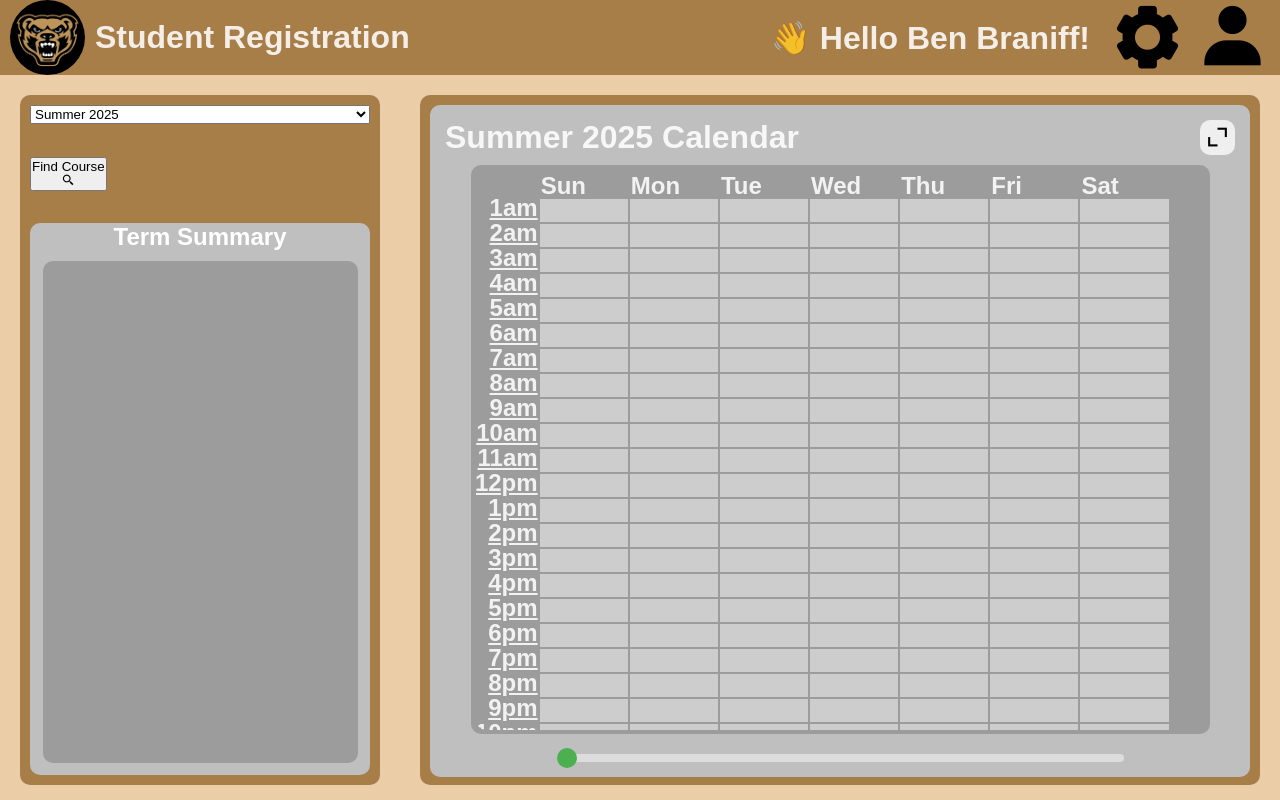
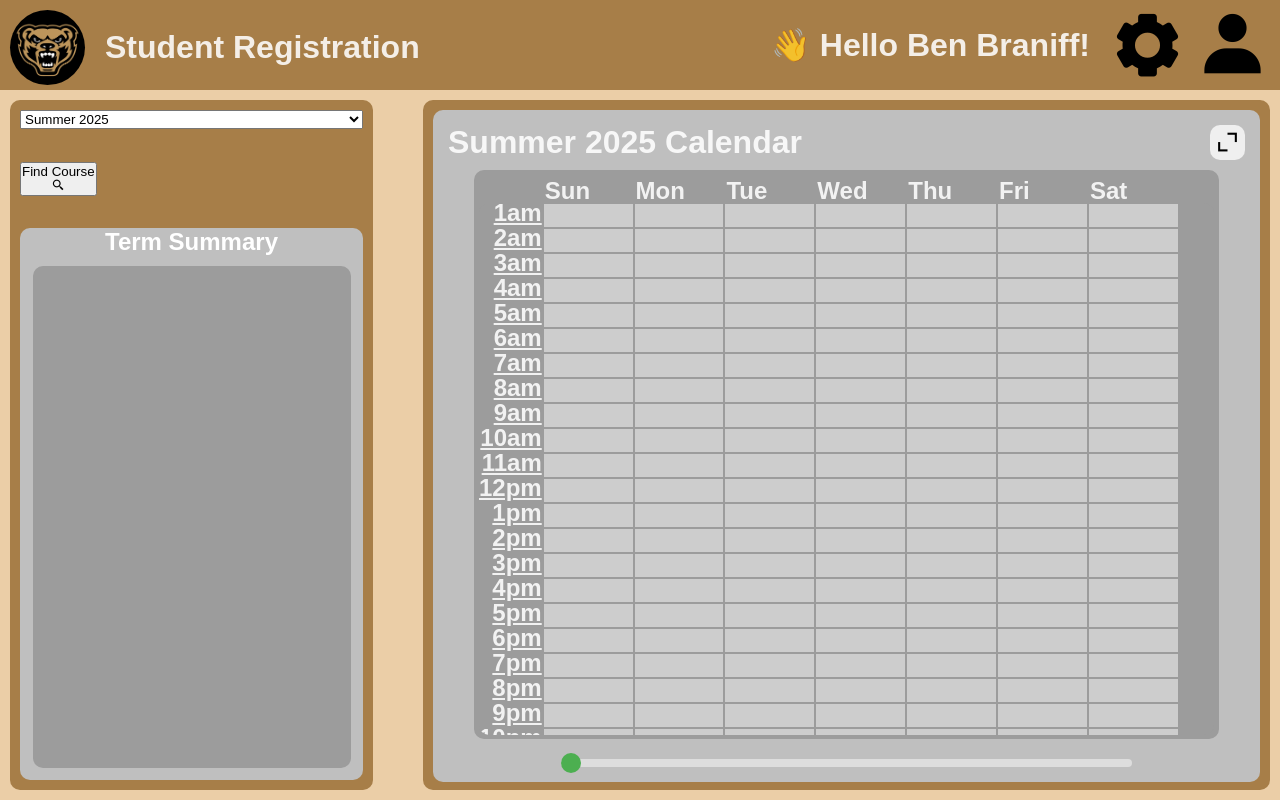
Before and after one commit to msalama2/CSI-3450-DataBase-and-Design, a React (Vite) app in the folder frontend/: page / in a window 1280 px wide. Built offline with nearby package versions, Linux system fonts and the light colour scheme.

Commit message:
calendar touch ups

```diff
--- a/frontend/src/components/homepage/components/calendar/calendar.jsx
+++ b/frontend/src/components/homepage/components/calendar/calendar.jsx
@@ -4,7 +4,7 @@ import "./calendar.css";
 import Day from "./components/day";
 import TimeLegend from "./components/TimeLegend";
 
-function Calendar( {toggleFullScreen} ) {
+function Calendar({ toggleFullScreen, selectedTerm }) {
   const divRef = useRef(null);
   const [width, setWidth] = useState(0);
   const [height, setHeight] = useState(0);
@@ -46,7 +46,7 @@ function Calendar( {toggleFullScreen} ) {
   return (
     <div className="calendar-main">
       <div className="calendar-topbar">
-        <h1>Summer 2025 Calendar</h1>
+        <h1>{selectedTerm} Calendar</h1>
         <button onClick={toggleFullScreen}>
           <i className="bx bx-expand-alt"></i>
         </button>
--- a/frontend/src/components/homepage/homepage.css
+++ b/frontend/src/components/homepage/homepage.css
@@ -3,7 +3,8 @@
   display: flex;
   flex-direction: column;
   background-color: #ebcea7;
-  overflow: hidden;
+  /* overflow: hidden; */
+    max-height: 900px;
 }
 
 .body {
@@ -11,7 +12,12 @@
   display: flex;
   flex-direction: row;
   height: calc(100vh - 110px);
-  padding: 20px;
+  max-height: 820px;
+  /* padding: 20px; */
+}
+
+.body > * {
+  margin: 10px;
 }
 
 .topbar {
@@ -19,7 +25,7 @@
   display: flex;
   flex-direction: row;
   justify-content: space-between;
-  height: 75px;
+  height: 90px;
 }
 
 .topbar .left {
@@ -35,7 +41,7 @@
   object-position: center 70%;
   border-radius: 50%;
   background-color: black;
-  margin: auto 0px auto 10px;
+  margin: 10px  ;
 }
 .topbar .logo img {
   height: 100%;
--- a/frontend/src/components/homepage/homepage.jsx
+++ b/frontend/src/components/homepage/homepage.jsx
@@ -10,12 +10,23 @@ import "boxicons";
 
 const Homepage = () => {
   const studentName = "Ben Braniff";
-  const [isCalendarOpen, setIsCalendarOpen] = useState(false);
   const [isFullScreen, setIsFullScreen] = useState(false); // added
+
+  const defaultTerm = "Summer 2025"; // Default term
+  // Load term from localStorage or fallback to the default
+  const storedTerm = localStorage.getItem("selectedTerm");
+  const [selectedTerm, setSelectedTerm] = useState(storedTerm || defaultTerm);
 
   // Function to toggle the full-screen mode
   const toggleFullScreen = () => {
     setIsFullScreen(!isFullScreen);
+  };
+
+  // Function to update selected term and store it in localStorage
+  const handleTermChange = (e) => {
+    const newTerm = e.target.value;
+    setSelectedTerm(newTerm);
+    localStorage.setItem("selectedTerm", newTerm); // Save to localStorage
   };
 
   return (
@@ -52,11 +63,16 @@ const Homepage = () => {
         </div>
         <div className="body">
           <div className="sidebar">
-            <select name="term-selection" id="term-selection">
-              <option value="option1">Summer 2025</option>
-              <option value="option2">Fall 2025</option>
-              <option value="option3">Winter 2026</option>
-              <option value="option4">Fall 2026</option>
+            <select
+              name="term-selection"
+              id="term-selection"
+              value={selectedTerm}
+              onChange={handleTermChange}
+            >
+              <option value="Summer 2025">Summer 2025</option>
+              <option value="Fall 2025">Fall 2025</option>
+              <option value="Winter 2026">Winter 2026</option>
+              <option value="Fall 2026">Fall 2026</option>
             </select>
             <FindCoursePopup />
             <div className="term-summary">
@@ -64,12 +80,11 @@ const Homepage = () => {
               <div className="term-summary-content"></div>
             </div>
           </div>
-          <div
-            className={`calendar ${
-              isFullScreen ? "full-screen" : ""
-            }`}
-          >
-            <Calendar toggleFullScreen={toggleFullScreen} />
+          <div className={`calendar ${isFullScreen ? "full-screen" : ""}`}>
+            <Calendar
+              toggleFullScreen={toggleFullScreen}
+              selectedTerm={selectedTerm}
+            />
           </div>
         </div>
 
@@ -77,7 +92,10 @@ const Homepage = () => {
         {isFullScreen && (
           <div className="overlay">
             <div className="calendar-container-full">
-              <Calendar toggleFullScreen={toggleFullScreen} />
+              <Calendar
+                toggleFullScreen={toggleFullScreen}
+                selectedTerm={selectedTerm}
+              />
             </div>
           </div>
         )}
```
